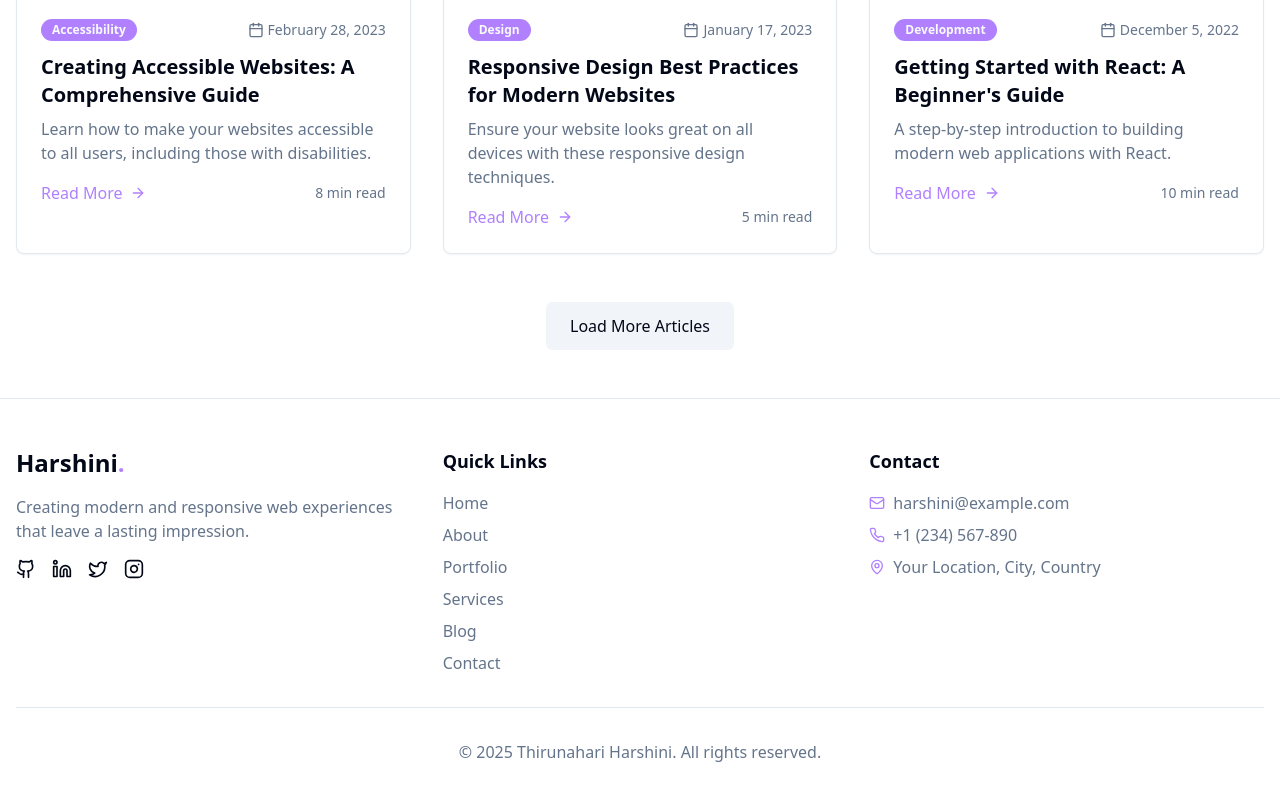
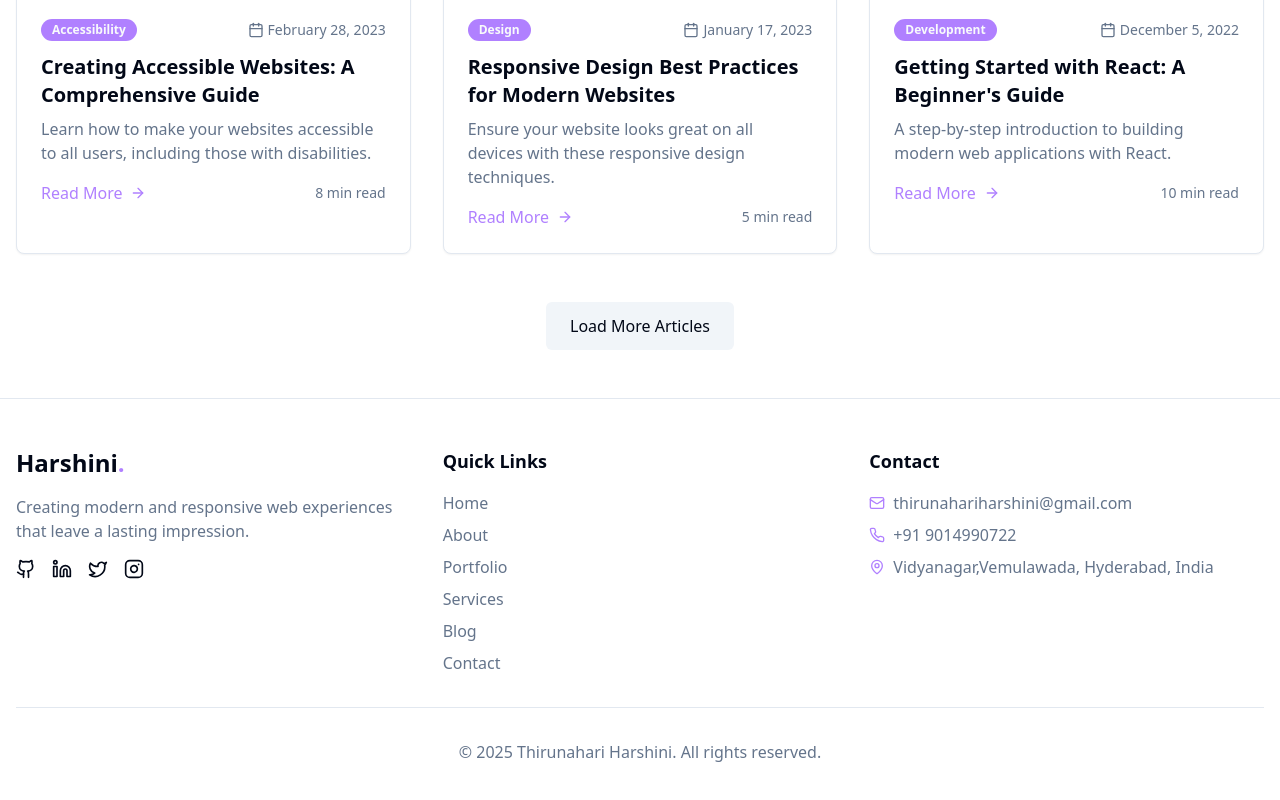
Before and after one commit to Harshini2226/Micro-IT-Internship_Portfolio_website, a React (Vite) app: page /blog in a window 1280 px wide. Shown: the part 966-1766 px from the top of the page. Built offline with nearby package versions, Linux system fonts and the light colour scheme.

Commit message:
Visual edit in Lovable
Edited UI in Lovable

```diff
--- a/src/components/Home/ContactPreview.tsx
+++ b/src/components/Home/ContactPreview.tsx
@@ -1,11 +1,8 @@
-
 import React from "react";
 import { Link } from "react-router-dom";
 import { Mail, Phone, MapPin } from "lucide-react";
-
 const ContactPreview = () => {
-  return (
-    <section className="py-20">
+  return <section className="py-20">
       <div className="container mx-auto px-4">
         <div className="max-w-3xl mx-auto text-center">
           <h2 className="text-3xl font-bold mb-4">Get In Touch</h2>
@@ -20,9 +17,7 @@ const ContactPreview = () => {
                 <Mail className="h-6 w-6 text-primary" />
               </div>
               <h3 className="text-lg font-medium mb-2">Email</h3>
-              <a href="mailto:harshini@example.com" className="text-muted-foreground hover:text-primary transition-colors">
-                harshini@example.com
-              </a>
+              <a href="mailto:harshini@example.com" className="text-muted-foreground hover:text-primary transition-colors">thirunahariharshini@gmail.com</a>
             </div>
 
             <div className="flex flex-col items-center p-4">
@@ -30,9 +25,7 @@ const ContactPreview = () => {
                 <Phone className="h-6 w-6 text-primary" />
               </div>
               <h3 className="text-lg font-medium mb-2">Phone</h3>
-              <a href="tel:+1234567890" className="text-muted-foreground hover:text-primary transition-colors">
-                +1 (234) 567-890
-              </a>
+              <a href="tel:+1234567890" className="text-muted-foreground hover:text-primary transition-colors">+91 9014990722</a>
             </div>
 
             <div className="flex flex-col items-center p-4">
@@ -40,22 +33,15 @@ const ContactPreview = () => {
                 <MapPin className="h-6 w-6 text-primary" />
               </div>
               <h3 className="text-lg font-medium mb-2">Location</h3>
-              <p className="text-muted-foreground text-center">
-                Your Location, City, Country
-              </p>
+              <p className="text-muted-foreground text-center">Vidyanagar,Vemulawada, Hyderabad,India</p>
             </div>
           </div>
 
-          <Link
-            to="/contact"
-            className="bg-primary text-primary-foreground px-8 py-4 rounded-md hover:bg-primary/90 transition-colors inline-block"
-          >
+          <Link to="/contact" className="bg-primary text-primary-foreground px-8 py-4 rounded-md hover:bg-primary/90 transition-colors inline-block">
             Contact Me
           </Link>
         </div>
       </div>
-    </section>
-  );
+    </section>;
 };
-
 export default ContactPreview;
--- a/src/components/Home/Hero.tsx
+++ b/src/components/Home/Hero.tsx
@@ -6,8 +6,8 @@ const Hero = () => {
       <div className="container mx-auto px-4 grid md:grid-cols-2 gap-12 items-center">
         <div className="order-2 md:order-1">
           <h1 className="text-4xl md:text-5xl lg:text-6xl font-bold mb-6 animate-fade-in">
-            Hi, I'm <span className="text-primary">Harshini</span><br />
-            <span className="text-3xl md:text-4xl">Frontend Developer</span>
+            Hi, I'm <span className="text-primary">Harshini.T</span><br />
+            <span className="text-3xl md:text-4xl">Full-Stack Developer</span>
           </h1>
 
           <p className="text-muted-foreground text-lg mb-8">
--- a/src/components/Layout/Footer.tsx
+++ b/src/components/Layout/Footer.tsx
@@ -1,11 +1,8 @@
-
 import React from "react";
 import { Link } from "react-router-dom";
 import { Mail, Phone, MapPin, Github, Linkedin, Twitter, Instagram } from "lucide-react";
-
 const Footer = () => {
-  return (
-    <footer className="bg-background border-t border-border py-12">
+  return <footer className="bg-background border-t border-border py-12">
       <div className="container mx-auto px-4">
         <div className="grid grid-cols-1 md:grid-cols-3 gap-8">
           {/* About */}
@@ -51,21 +48,15 @@ const Footer = () => {
             <ul className="space-y-2">
               <li className="flex items-center space-x-2">
                 <Mail size={16} className="text-primary" />
-                <a href="mailto:harshini@example.com" className="text-muted-foreground hover:text-primary transition-colors">
-                  harshini@example.com
-                </a>
+                <a href="mailto:harshini@example.com" className="text-muted-foreground hover:text-primary transition-colors">thirunahariharshini@gmail.com</a>
               </li>
               <li className="flex items-center space-x-2">
                 <Phone size={16} className="text-primary" />
-                <a href="tel:+1234567890" className="text-muted-foreground hover:text-primary transition-colors">
-                  +1 (234) 567-890
-                </a>
+                <a href="tel:+1234567890" className="text-muted-foreground hover:text-primary transition-colors">+91 9014990722</a>
               </li>
               <li className="flex items-start space-x-2">
                 <MapPin size={16} className="text-primary mt-1" />
-                <span className="text-muted-foreground">
-                  Your Location, City, Country
-                </span>
+                <span className="text-muted-foreground">Vidyanagar,Vemulawada, Hyderabad, India</span>
               </li>
             </ul>
           </div>
@@ -75,8 +66,6 @@ const Footer = () => {
           <p>&copy; {new Date().getFullYear()} Thirunahari Harshini. All rights reserved.</p>
         </div>
       </div>
-    </footer>
-  );
+    </footer>;
 };
-
 export default Footer;
--- a/src/components/Layout/Navbar.tsx
+++ b/src/components/Layout/Navbar.tsx
@@ -1,20 +1,15 @@
-
 import React, { useState } from "react";
 import { Link } from "react-router-dom";
 import { Menu, X } from "lucide-react";
-
 const Navbar = () => {
   const [isMenuOpen, setIsMenuOpen] = useState(false);
-
   const toggleMenu = () => {
     setIsMenuOpen(!isMenuOpen);
   };
-
-  return (
-    <nav className="fixed top-0 left-0 w-full bg-background/80 backdrop-blur-md z-50 border-b border-border">
+  return <nav className="fixed top-0 left-0 w-full bg-background/80 backdrop-blur-md z-50 border-b border-border">
       <div className="container mx-auto px-4 py-4 flex justify-between items-center">
         <Link to="/" className="text-2xl font-bold">
-          Harshini<span className="text-primary">.</span>
+          Harshini<span className="text-primary"> Thirunahari</span>
         </Link>
 
         {/* Desktop Navigation */}
@@ -36,8 +31,7 @@ const Navbar = () => {
       </div>
 
       {/* Mobile Navigation Menu */}
-      {isMenuOpen && (
-        <div className="md:hidden absolute w-full bg-background border-b border-border">
+      {isMenuOpen && <div className="md:hidden absolute w-full bg-background border-b border-border">
           <div className="container mx-auto px-4 py-4 flex flex-col space-y-4">
             <Link to="/" className="hover:text-primary transition-colors" onClick={toggleMenu}>Home</Link>
             <Link to="/about" className="hover:text-primary transition-colors" onClick={toggleMenu}>About</Link>
@@ -46,10 +40,7 @@ const Navbar = () => {
             <Link to="/blog" className="hover:text-primary transition-colors" onClick={toggleMenu}>Blog</Link>
             <Link to="/contact" className="hover:text-primary transition-colors" onClick={toggleMenu}>Contact</Link>
           </div>
-        </div>
-      )}
-    </nav>
-  );
+        </div>}
+    </nav>;
 };
-
 export default Navbar;
```
